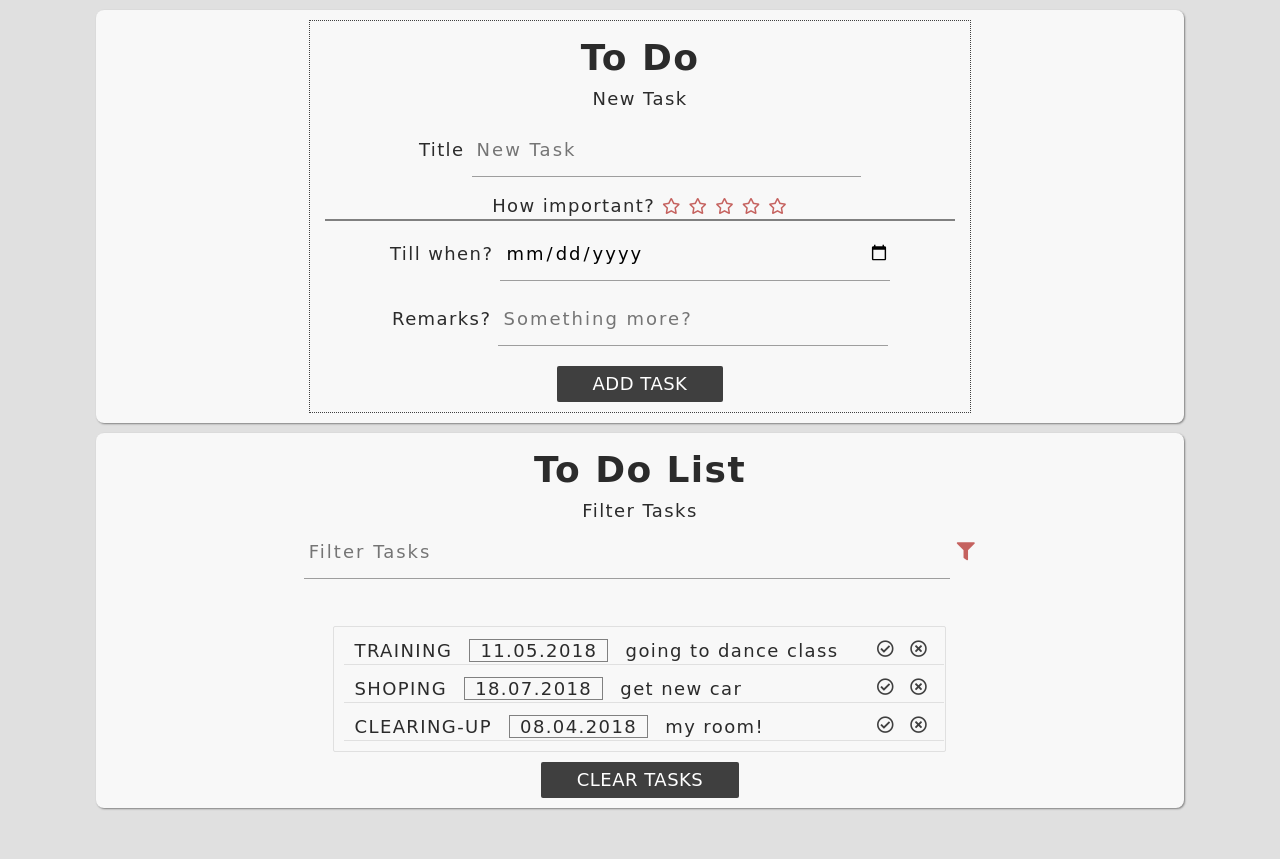
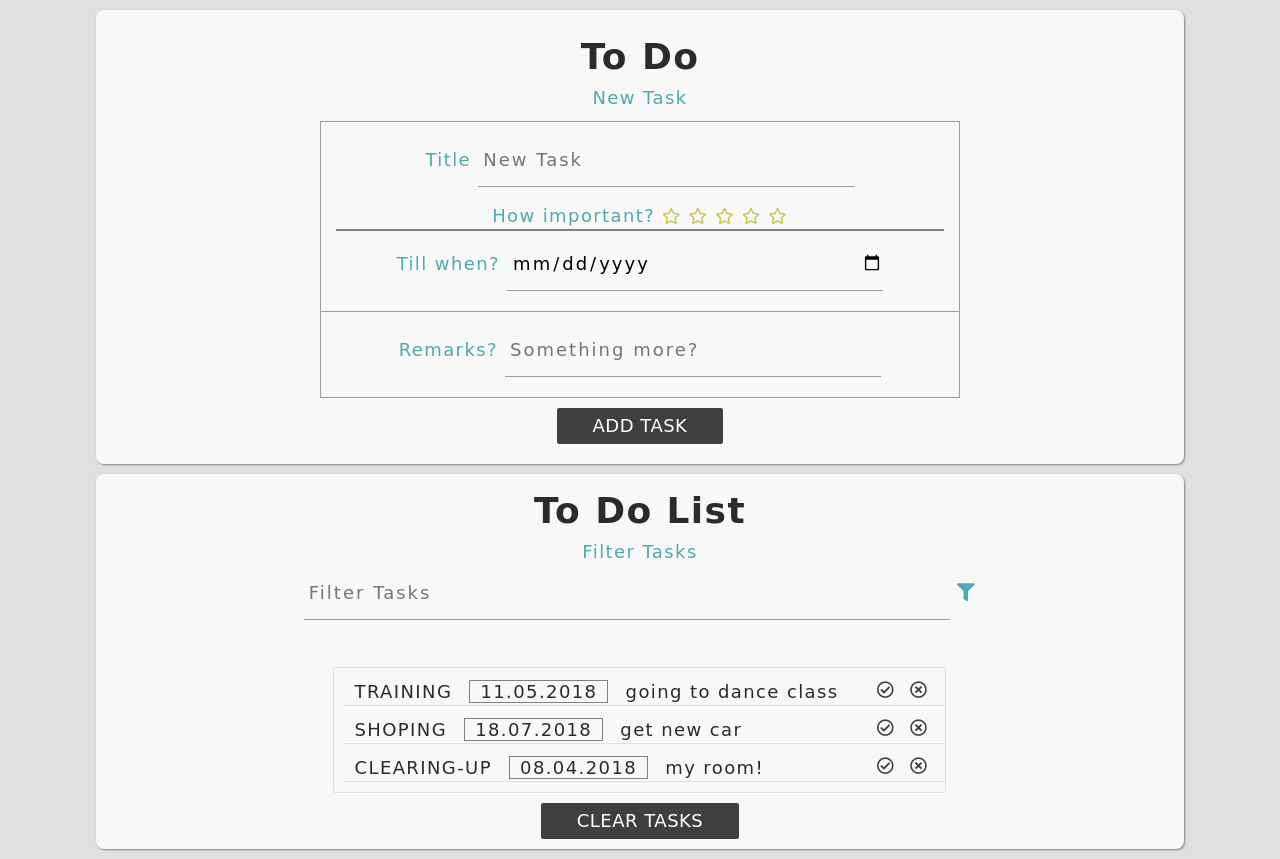
Before and after one commit to orszolka108/ToDoList, a website: page index.html in a window 1280 px wide. Before the commit the page ends 818 px from the top, so only its background shows below. Drawn offline with Linux system fonts and the light colour scheme; a web font is replaced by a local one.

Commit message:
fixed css

```diff
--- a/scss/main.scss
+++ b/scss/main.scss
@@ -43,6 +43,15 @@ html {
 .task-features {
     list-style: none;
     margin: 10px 0;
+
+    li:first-child {
+        border-bottom: none;
+    }
+    li {
+        display: block;
+        padding: 10px;
+        border: 0.3px solid #9e9e9e;
+    }
 }
 
 
@@ -64,6 +73,10 @@ html {
     }
 }
 
+label {
+    color: #4eaaad;
+}
+
 .task-rating {
     padding: 5px;
     margin: 0 auto;
@@ -71,7 +84,7 @@ html {
     span {
         font-size: 16px;
         font-weight: 400;
-        color: #c5625f;
+        color: #c7c94a;
     }
     &:after {
         display: block;
@@ -94,7 +107,7 @@ html {
     padding: 10px;
     width:60%;
     margin: 0 auto;
-    border: 1px dotted #3f3f3f;
+
 }
 
 .btn {
@@ -124,7 +137,7 @@ html {
     position: relative;
 }
 .fa-filter {
-    color: #c5625f;
+    color: #4eaaad;
 }
 
 .filter-icon {
```
Also changed, not shown: index.html (+1 -1 lines), css/main.css.
